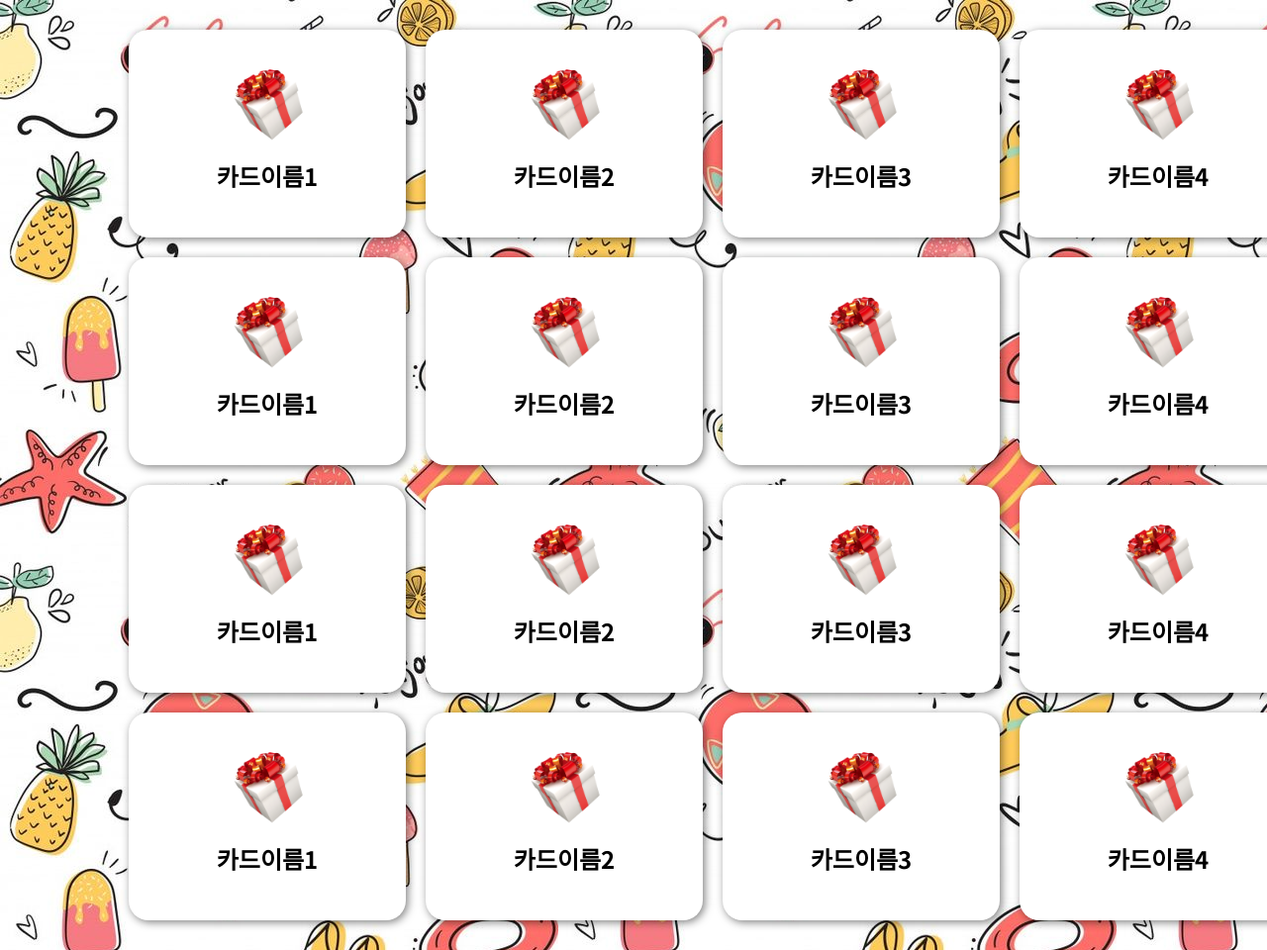
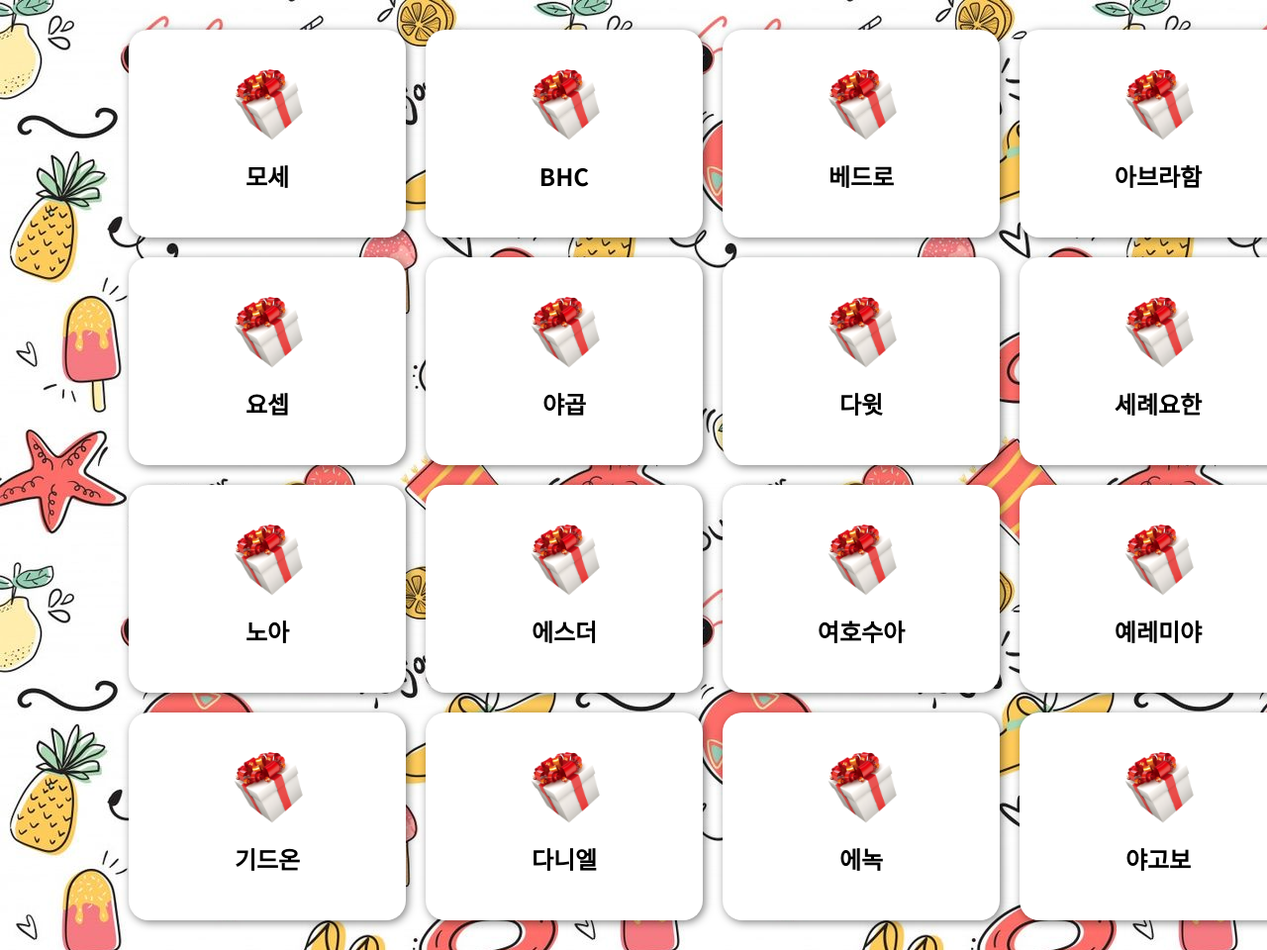
Before and after one commit to HamInKyou/cardFlip, a plain HTML site: page index.html in a window 1280 px wide. Shown: the top 960 px of the page at 99% size. Drawn offline with nearby package versions, Linux system fonts and the light colour scheme.

Commit message:
[추가] 정보 입력

```diff
--- a/css/main.css
+++ b/css/main.css
@@ -68,12 +68,21 @@ body {
   transform: rotateY(0deg);
 }
 
-.container .card.back h3 {
+.container .card.back h2 {
   font-weight: bold;
   font-size: 24px;
   margin-bottom: 20px;
 }
 
+.container .card.back h3 {
+  font-weight: bold;
+  color: coral;
+  font-size: 20px;
+  margin-bottom: 20px;
+}
+
 .container .card.back p {
   font-size: 18px;
+  line-height: 1.3;
+  text-align: center;
 }
--- a/js/main.js
+++ b/js/main.js
@@ -1,67 +1,83 @@
 const presentList = [
   {
-    cardName: "카드이름1",
-    presentName: "선물내용1",
+    cardName: "모세",
+    brand: "베스킨라빈스",
+    presentName: "쿼터 아이스크림 (15500원)",
   },
   {
-    cardName: "카드이름2",
-    presentName: "선물내용2",
+    cardName: "BHC",
+    brand: "베스킨라빈스",
+    presentName: "후라이드 반+양념 반+콜라 1.5L (18000원)",
   },
   {
-    cardName: "카드이름3",
-    presentName: "선물내용3",
+    cardName: "베드로",
+    brand: "던킨도너츠",
+    presentName: "도너츠 10개팩 (15000원)",
   },
   {
-    cardName: "카드이름4",
-    presentName: "선물내용4",
+    cardName: "아브라함",
+    brand: "설빙",
+    presentName: "티라미수 빙수 (11900원)",
   },
   {
-    cardName: "카드이름1",
-    presentName: "선물내용1",
+    cardName: "요셉",
+    brand: "KFC",
+    presentName: "징거박스 (7800원)",
   },
   {
-    cardName: "카드이름2",
-    presentName: "선물내용2",
+    cardName: "야곱",
+    brand: "베스킨라빈스",
+    presentName: "파인트 아이스크림 (8200원)",
   },
   {
-    cardName: "카드이름3",
-    presentName: "선물내용3",
+    cardName: "다윗",
+    brand: "파리바게트",
+    presentName: "꽃 빙수 (딸기/망고) (8500원)",
   },
   {
-    cardName: "카드이름4",
-    presentName: "선물내용4",
+    cardName: "세례요한",
+    brand: "서브웨이",
+    presentName: "이탈리안비엔티(15cm)+쿠키세트 (7300원)",
   },
   {
-    cardName: "카드이름1",
-    presentName: "선물내용1",
+    cardName: "노아",
+    brand: "맥도날드",
+    presentName: "빅맥 세트 (5900원)",
   },
   {
-    cardName: "카드이름2",
-    presentName: "선물내용2",
+    cardName: "에스더",
+    brand: "파리바게트",
+    presentName: "딸기&치즈케이크 (4900원)",
   },
   {
-    cardName: "카드이름3",
-    presentName: "선물내용3",
+    cardName: "여호수아",
+    brand: "설빙",
+    presentName: "핫도그퐁당치즈떡볶이 (6900원)",
   },
   {
-    cardName: "카드이름4",
-    presentName: "선물내용4",
+    cardName: "예레미야",
+    brand: "이삭토스트",
+    presentName: "트리플소세지 토스트 (4400원)",
   },
   {
-    cardName: "카드이름1",
-    presentName: "선물내용1",
+    cardName: "기드온",
+    brand: "던킨도너츠",
+    presentName: "먼치킨 10개팩 (4000원)",
   },
   {
-    cardName: "카드이름2",
-    presentName: "선물내용2",
+    cardName: "다니엘",
+    brand: "이디야",
+    presentName: "팥 인절미 1인 빙수 (5400원)",
   },
   {
-    cardName: "카드이름3",
-    presentName: "선물내용3",
+    cardName: "에녹",
+    brand: "서브웨이",
+    presentName: "에그마요(15cm) (6200원)",
   },
   {
-    cardName: "카드이름4",
-    presentName: "선물내용4",
+    cardName: "야고보",
+    brand: "베스킨라빈스",
+    presentName: "싱글킹 아이스크림 (4000원)",
   },
 ];
 const innerEl = document.querySelector("#inner");
@@ -85,8 +101,12 @@ function paintBackCard(present, containerEl) {
   const backCardEl = document.createElement("div");
   backCardEl.className = "card back";
 
+  const h2El = document.createElement("h2");
+  h2El.innerText = "🎉축하합니다🎉";
+  backCardEl.appendChild(h2El);
+
   const h3El = document.createElement("h3");
-  h3El.innerText = "🎉축하합니다🎉";
+  h3El.innerText = present.brand;
   backCardEl.appendChild(h3El);
 
   const pEl = document.createElement("p");
```
